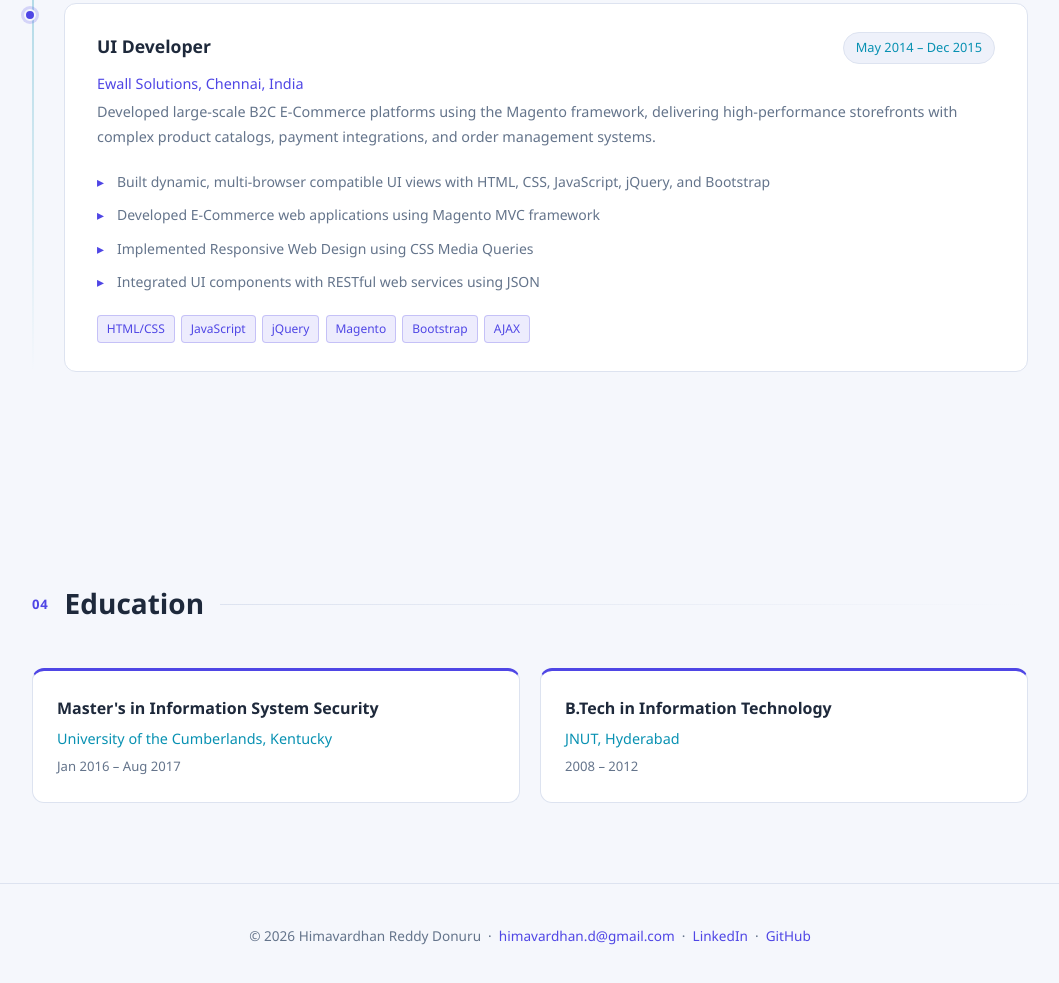
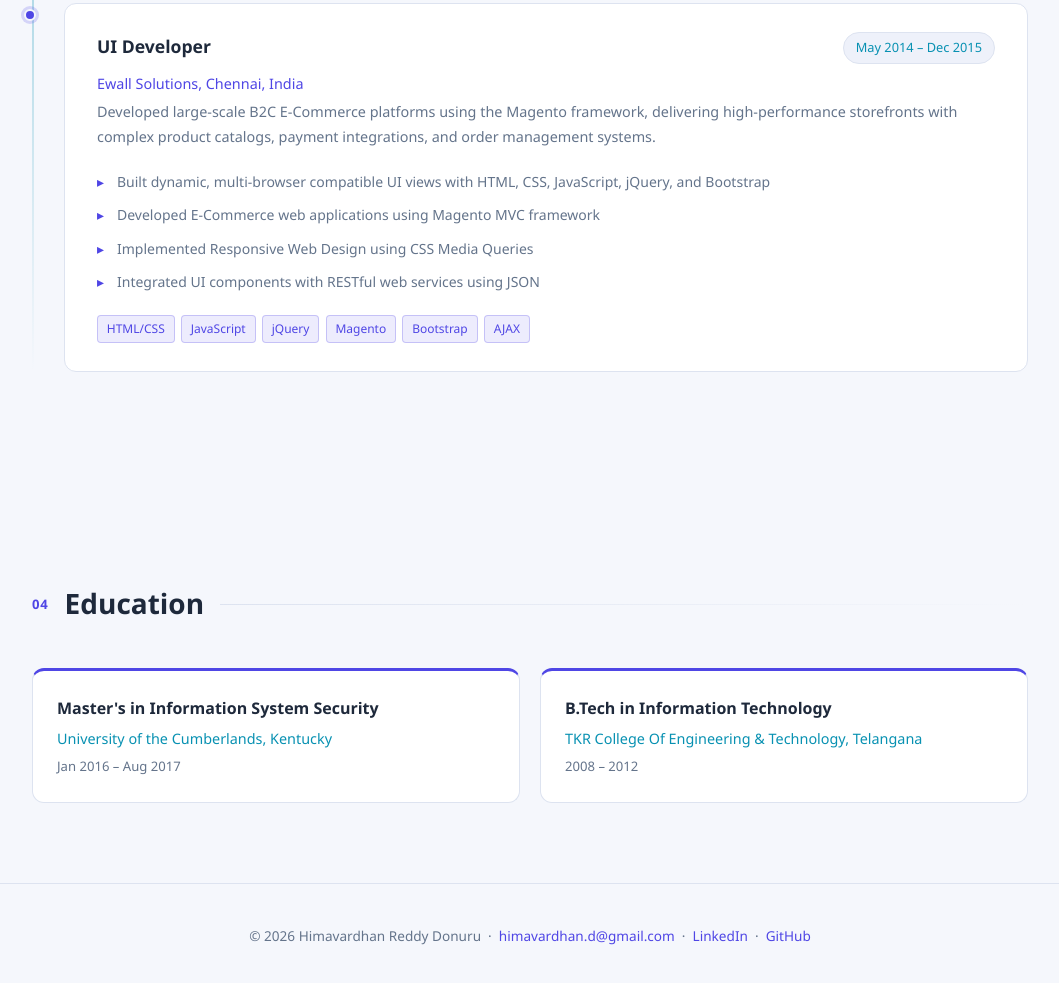
Before and after one commit to himavardhan/ProfileInfo, a plain HTML site: page index.html in a window 1280 px wide. Shown: the part 4966-5949 px from the top of the page, without its empty margins (110-1169 px from the left). Drawn offline with Linux system fonts and the light colour scheme.

Commit message:
Added B.Tech Collage

```diff
--- a/index.html
+++ b/index.html
@@ -638,7 +638,7 @@
     </div>
     <div class="edu-card">
       <div class="degree">B.Tech in Information Technology</div>
-      <div class="inst">JNUT, Hyderabad</div>
+      <div class="inst">TKR College Of Engineering & Technology, Telangana</div>
       <div class="period">2008 – 2012</div>
     </div>
   </div>
```
